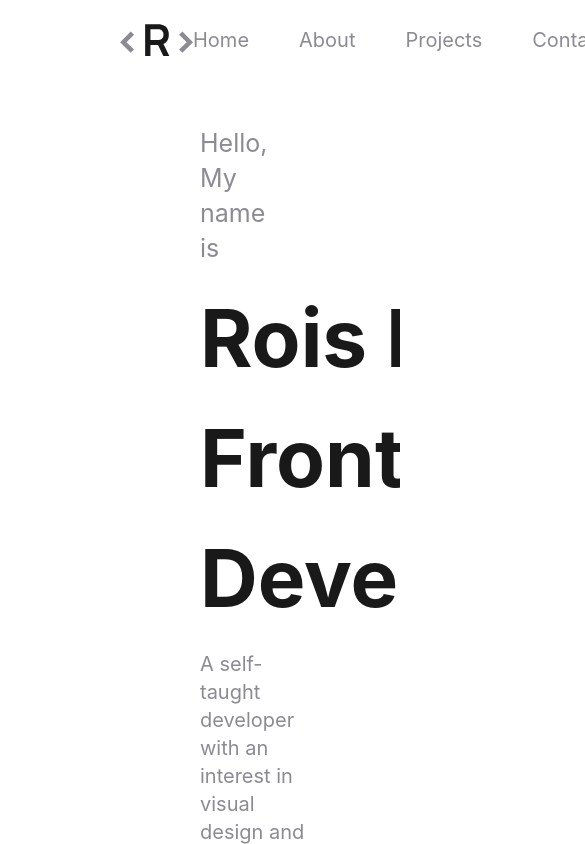
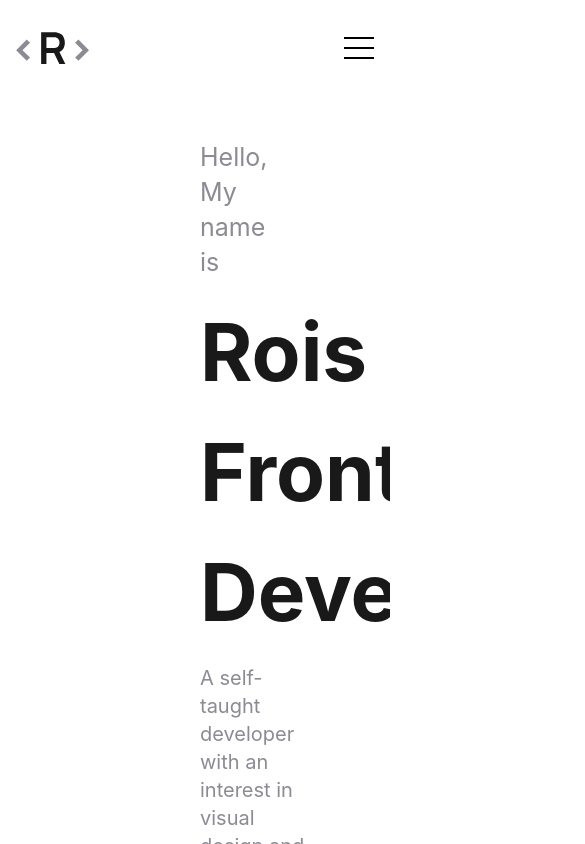
Before and after one commit to Roisfaozi/roisfaozi-web, a Next.js app: page / in a window 390 px wide. Shown: the top 844 px of the page, 585 px wide, since content can reach past the window. Built offline with nearby package versions, Linux system fonts and the light colour scheme.

Commit message:
implement responsive Navbar

```diff
--- a/components/header.jsx
+++ b/components/header.jsx
@@ -2,15 +2,15 @@ import Link from 'next/link'
 
 export default function Header() {
   return (
-    <header className='header'>
-      <div className='header-wrapper'>
+    <section className='header'>
+      <div className='header-wrapper  '>
         <p>Hello, My name is</p>
-        <h1 className='header-title'>
+        <h1 className='header-title transition ease-in-out duration-700 hover:-translate-y-1'>
           Rois Faozi.
           <br />
           Front-end Developer.
         </h1>
-        <p className='description'>
+        <p className='description transition-all'>
           A self-taught developer with an interest in visual design and <br />{' '}
           building exceptional digital experiences.
         </p>
@@ -44,6 +44,6 @@ export default function Header() {
           </a>
         </div>
       </div>
-    </header>
+    </section>
   )
 }
--- a/components/navbar.jsx
+++ b/components/navbar.jsx
@@ -1,10 +1,29 @@
 import Link from 'next/link'
+import { useEffect, useRef, useState } from 'react'
+
 export default function Navbar() {
+  const [open, setOpen] = useState(false)
+  const btnRef = useRef()
+  useEffect(() => {
+    const closeNemu = (e) => {
+      if (e.path[1] !== btnRef.current) {
+        setOpen(false)
+      }
+    }
+
+    document.body.addEventListener('click', closeNemu)
+    return () => {
+      document.body.removeEventListener('click', closeNemu)
+    }
+  }, [])
+
   return (
-    <nav className='navigation-main'>
-      <div className='logo'>
+    <header className='navigation-main'>
+      <div className='container'>
+        <div className='relative flex items-center justify-between'>
+          <div className='px-4'>
             <Link href='/'>
-          <a>
+              <a className='block py-6 text-lg font-bold text-primary'>
                 <svg
                   width='73'
                   height='32'
@@ -23,30 +42,73 @@ export default function Navbar() {
               </a>
             </Link>
           </div>
-      <div className='nav-menu'>
-        <ul className='nav-menu-item'>
-          <li>
-            <Link href='/'>
-              <a>Home</a>
-            </Link>
+          <div className='hamburger-wrapper'>
+            <button
+              ref={btnRef}
+              id='hamburger'
+              name='hamburger'
+              type='button'
+              onClick={() => setOpen(!open)}
+              className={`${
+                open ? 'hamburger-active' : ''
+              } absolute right-4 block 2md:hidden`}>
+              <span className='hamburger-line origin-top-left transition duration-300 ease-in-out'></span>
+              <span className='hamburger-line transition duration-300 ease-in-out'></span>
+              <span className='hamburger-line origin-bottom-left transition duration-300 ease-in-out'></span>
+            </button>
+
+            <nav
+              id='nav-menu'
+              className={`${
+                open ? '' : 'hidden transition duration-200 ease-in-out'
+              } nav-menu `}>
+              <ul className='block 2md:flex'>
+                <li
+                  className={`${
+                    open
+                      ? ' transition duration-500 translate-x-6 ease-in-out'
+                      : ''
+                  } group bg-white`}>
+                  <a href='#home' className='nav-menu-link'>
+                    Home
+                  </a>
                 </li>
-          <li>
-            <Link href='/#story'>
-              <a>About</a>
-            </Link>
+                <li
+                  className={`${
+                    open
+                      ? ' transition duration-600 translate-x-6 ease-in-out'
+                      : ''
+                  } group bg-white`}>
+                  <a href='#story' className='nav-menu-link'>
+                    About
+                  </a>
                 </li>
-          <li>
-            <Link href='/#projects'>
-              <a>Projects</a>
-            </Link>
+                <li
+                  className={`${
+                    open
+                      ? ' transition duration-700 translate-x-6 ease-in-out'
+                      : ''
+                  } group bg-white`}>
+                  <a href='#projecta' className='nav-menu-link'>
+                    Project
+                  </a>
                 </li>
-          <li>
-            <Link href='/#contact'>
-              <a>Contact</a>
-            </Link>
+
+                <li
+                  className={`${
+                    open
+                      ? ' transition duration-[800ms] translate-x-6 ease-in-out'
+                      : ''
+                  } group bg-white`}>
+                  <a href='#contact' className='nav-menu-link'>
+                    Contact
+                  </a>
                 </li>
               </ul>
+            </nav>
           </div>
-    </nav>
+        </div>
+      </div>
+    </header>
   )
 }
--- a/components/scroll-top.jsx
+++ b/components/scroll-top.jsx
@@ -1,8 +1,8 @@
-import { useEffect, useState } from 'react'
+import { useEffect, useRef, useState } from 'react'
 
 export default function ScrollTop() {
   const [isVisible, setIsVisible] = useState(false)
-
+  const scrollRef = useRef(null)
   const toggleVisibility = () => {
     if (window.pageYOffset > 500) {
       setIsVisible(true)
@@ -19,18 +19,35 @@ export default function ScrollTop() {
   }
 
   useEffect(() => {
+    const animateScroll = () => {
+      if (
+        document.body.scrollTop > 2300 ||
+        document.documentElement.scrollTop > 2300
+      ) {
+        scrollRef.current.classList.add('animate-pulse')
+      } else {
+        scrollRef.current.classList.remove('animate-pulse')
+      }
+    }
+    window.addEventListener('scroll', animateScroll)
+    return () => {
+      window.removeEventListener('scroll', animateScroll)
+    }
+  }, [])
+
+  useEffect(() => {
     window.addEventListener('scroll', toggleVisibility)
-
     return () => {
       window.removeEventListener('scroll', toggleVisibility)
     }
   }, [])
   return (
-    <div id='scroll-top'>
+    <div id='scroll-top' className={`${isVisible ? 'block' : 'hidden'}`}>
       <button
+        ref={scrollRef}
         type='button'
         onClick={scrollToTop}
-        className={`${isVisible ? 'opacity-100' : 'opacity-0'} text-link-top`}>
+        className='text-link-top'>
         Top
         <span>
           <svg
--- a/styles/globals.css
+++ b/styles/globals.css
@@ -4,8 +4,7 @@
 @import url('https://fonts.googleapis.com/css2?family=Manrope:wght@300;400;500;600;700&display=swap');
 html,
 body {
-  padding: 0;
-  margin: 0;
+  @apply p-0 m-0 overflow-x-hidden;
   font-family: Manrope, BlinkMacSystemFont, Segoe UI, Roboto, Oxygen, Ubuntu,
     Cantarell, Fira Sans, Droid Sans, Helvetica Neue, sans-serif;
   scroll-behavior: smooth;
@@ -15,34 +14,65 @@ a {
   @apply text-gray-text hover:text-neutral-primary no-underline;
 }
 
-* {
+*,
+*:before,
+*:after {
   box-sizing: border-box;
 }
 
-.navigation,
-.navigation-main {
-  @apply w-full bg-white fixed top-0 z-50 transition-all duration-500;
+.navigation {
+  @apply fixed w-full flex justify-between bg-white top-0 z-50;
 }
 
 .navigation-main {
-  @apply flex justify-between items-center h-20 px-[120px] py-[10px];
+  @apply absolute top-0 left-0 z-10 flex w-full items-center bg-transparent 2md:px-[120px] sm:px-4 sm:py-3 px-0 py-2 2md:py-[10px];
+}
+
+.hamburger-wrapper {
+  @apply flex items-center px-4;
+}
+
+/* Hamburger */
+.hamburger-line {
+  @apply block w-[30px] h-[2px] my-2 bg-black;
+}
+
+.hamburger-active > span:nth-child(1) {
+  --tw-rotate: 45deg;
+  transform: translate(var(--tw-translate-x), var(--tw-translate-y))
+    rotate(var(--tw-rotate)) skewX(var(--tw-skew-x)) skewY(var(--tw-skew-y))
+    scaleX(var(--tw-scale-x)) scaleY(var(--tw-scale-y));
+}
+
+.hamburger-active > span:nth-child(2) {
+  --tw-scale-x: 0;
+  --tw-scale-y: 0;
+  transform: translate(var(--tw-translate-x), var(--tw-translate-y))
+    rotate(var(--tw-rotate)) skewX(var(--tw-skew-x)) skewY(var(--tw-skew-y))
+    scaleX(var(--tw-scale-x)) scaleY(var(--tw-scale-y));
+}
+
+.hamburger-active > span:nth-child(3) {
+  --tw-rotate: -45deg;
+  transform: translate(var(--tw-translate-x), var(--tw-translate-y))
+    rotate(var(--tw-rotate)) skewX(var(--tw-skew-x)) skewY(var(--tw-skew-y))
+    scaleX(var(--tw-scale-x)) scaleY(var(--tw-scale-y));
 }
 
 .logo {
-  @apply relative w-full z-50;
+  @apply block py-6;
 }
 
-.nav-menu,
-.nav-menu-item {
-  @apply flex justify-between items-start gap-[50px];
+.nav-menu {
+  @apply absolute top-full w-full rounded-lg  py-5 2md:static 2md:block 2md:max-w-full 2md:rounded-none 2md:bg-transparent right-5 2md:shadow-none;
 }
 
-.nav-menu-item li {
-  @apply font-normal text-xl;
+.nav-menu-link {
+  @apply mx-8 text-center justify-center flex py-2 font-normal 2md:text-xl text-4xl text-gray-text group-hover:text-neutral-primary dark:text-white;
 }
 
 .header {
-  @apply relative m-0 pt-14;
+  @apply relative m-0 pt-[70px];
 }
 
 .header-wrapper {
--- a/tailwind.config.js
+++ b/tailwind.config.js
@@ -9,6 +9,7 @@ module.exports = {
     screens: {
       sm: '640px',
       md: '768px',
+      '2md': '800px',
       lg: '1024px',
       xl: '1280px',
       '2xl': '1536px',
```
Also changed, not shown: components/projects.jsx (+24 -24 lines), 1 other file (tests, documents, lock files or other folders). Lines whose indentation alone changed are shown as unchanged.
